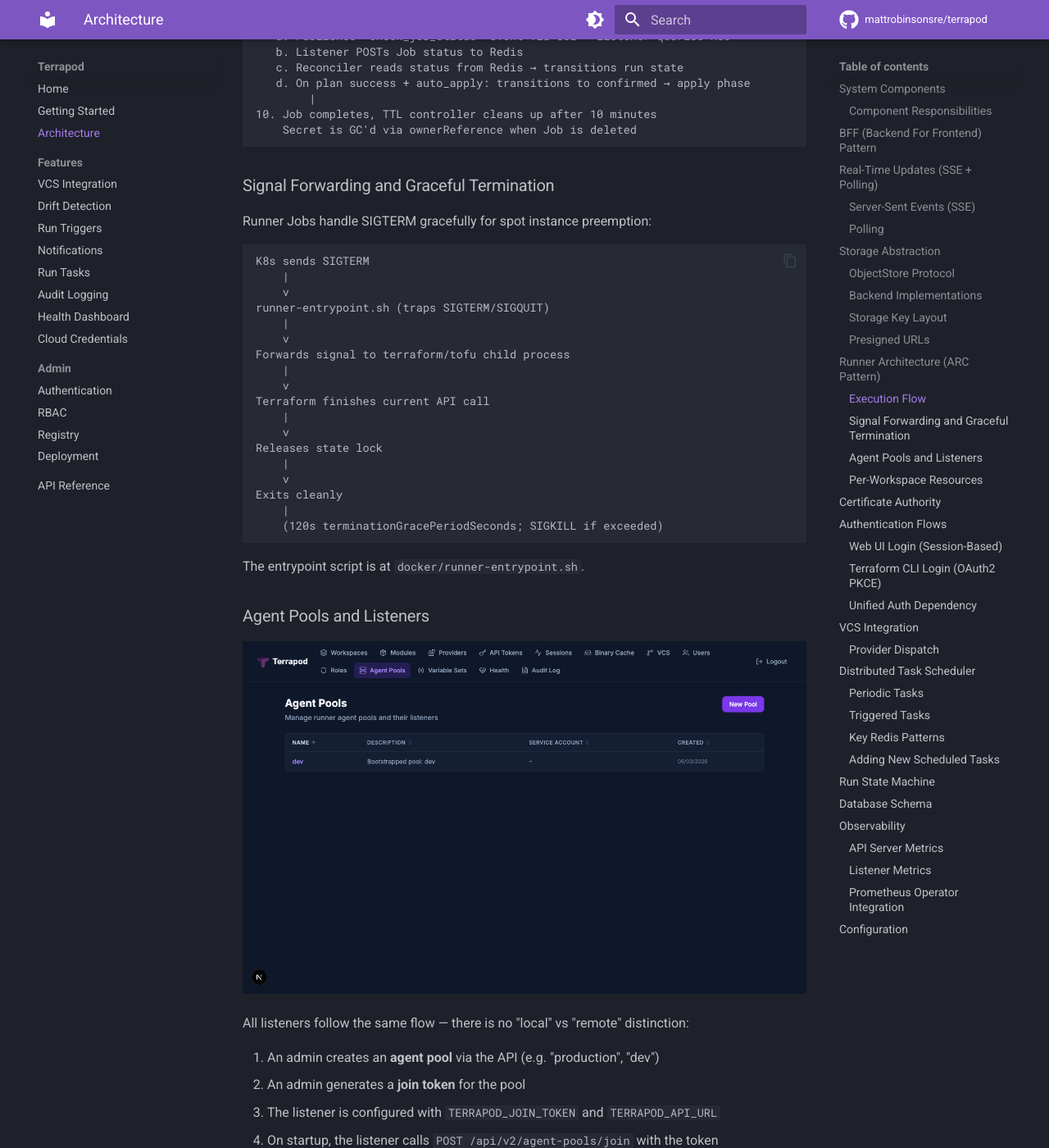
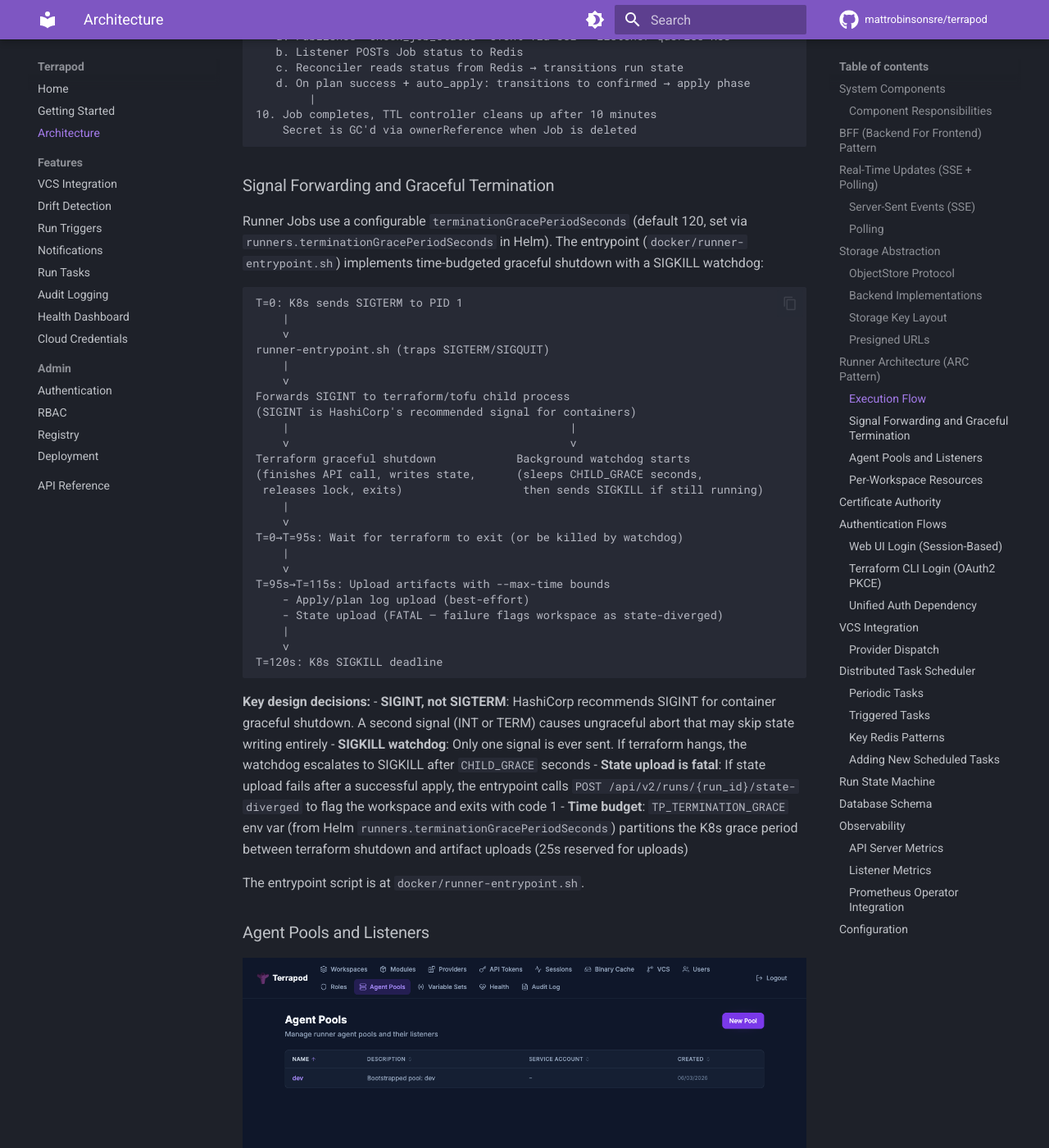
Before and after one commit to mattrobinsonsre/terrapod, an MkDocs documentation site: the page built from docs/architecture.md, in a window 1280 px wide and 1400 px high, scrolled down 6358 px. Shown: the whole window at 82% size. Built offline with MkDocs 1.6.1 and Material for MkDocs 9.7.7, drawn with Linux system fonts in a browser that asks for light colours; comment, search, counter and statistics services are not loaded.

Commit message:
docs: document graceful termination and state divergence

````diff
--- a/docs/architecture.md
+++ b/docs/architecture.md
@@ -237,28 +237,40 @@
 
 ### Signal Forwarding and Graceful Termination
 
-Runner Jobs handle SIGTERM gracefully for spot instance preemption:
+Runner Jobs use a configurable `terminationGracePeriodSeconds` (default 120, set via `runners.terminationGracePeriodSeconds` in Helm). The entrypoint (`docker/runner-entrypoint.sh`) implements time-budgeted graceful shutdown with a SIGKILL watchdog:
 
 ```
-K8s sends SIGTERM
+T=0: K8s sends SIGTERM to PID 1
     |
     v
 runner-entrypoint.sh (traps SIGTERM/SIGQUIT)
     |
     v
-Forwards signal to terraform/tofu child process
+Forwards SIGINT to terraform/tofu child process
+(SIGINT is HashiCorp's recommended signal for containers)
+    |                                          |
+    v                                          v
+Terraform graceful shutdown            Background watchdog starts
+(finishes API call, writes state,      (sleeps CHILD_GRACE seconds,
+ releases lock, exits)                  then sends SIGKILL if still running)
     |
     v
-Terraform finishes current API call
+T=0→T=95s: Wait for terraform to exit (or be killed by watchdog)
     |
     v
-Releases state lock
+T=95s→T=115s: Upload artifacts with --max-time bounds
+    - Apply/plan log upload (best-effort)
+    - State upload (FATAL — failure flags workspace as state-diverged)
     |
     v
-Exits cleanly
-    |
-    (120s terminationGracePeriodSeconds; SIGKILL if exceeded)
+T=120s: K8s SIGKILL deadline
 ```
+
+**Key design decisions:**
+- **SIGINT, not SIGTERM**: HashiCorp recommends SIGINT for container graceful shutdown. A second signal (INT or TERM) causes ungraceful abort that may skip state writing entirely
+- **SIGKILL watchdog**: Only one signal is ever sent. If terraform hangs, the watchdog escalates to SIGKILL after `CHILD_GRACE` seconds
+- **State upload is fatal**: If state upload fails after a successful apply, the entrypoint calls `POST /api/v2/runs/{run_id}/state-diverged` to flag the workspace and exits with code 1
+- **Time budget**: `TP_TERMINATION_GRACE` env var (from Helm `runners.terminationGracePeriodSeconds`) partitions the K8s grace period between terraform shutdown and artifact uploads (25s reserved for uploads)
 
 The entrypoint script is at `docker/runner-entrypoint.sh`.
 
````
